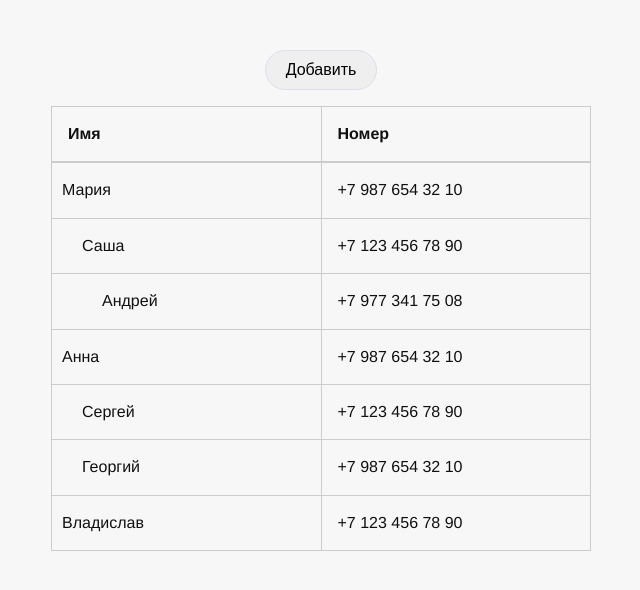
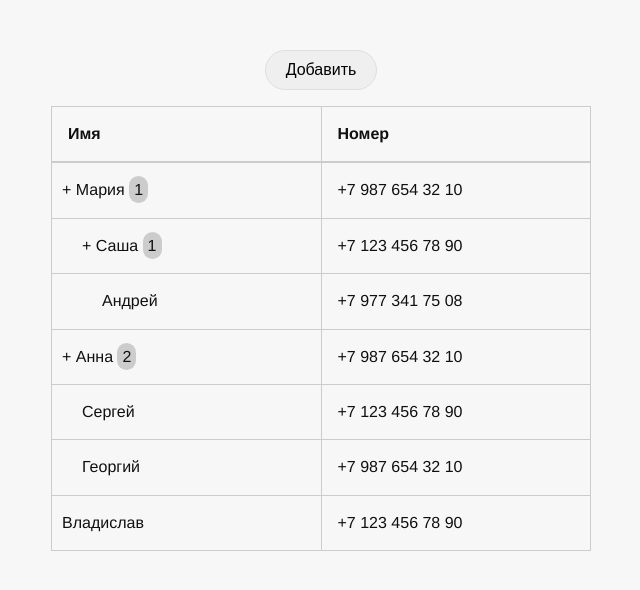
Before and after one commit to mazay33/roistat-test, a Vue app: page / in a window 1280 px wide. Shown: the top 590 px of the page, without its empty margins (49-689 px from the left). Built offline with nearby package versions, Linux system fonts and the light colour scheme.

Commit message:
feat: show quantity of children

```diff
--- a/src/components/TableRow.vue
+++ b/src/components/TableRow.vue
@@ -2,9 +2,12 @@
   <tr @click="toggleChildren">
     <td
       :style="{ paddingLeft: 10 + level * 20 + 'px' }"
+      :class="[row.children ? 'table__cell--active' : '']"
       class="table__cell table__cell--left"
     >
+      <span v-if="row.children">+</span>
       {{ row.name }}
+      <span v-if="row.children">{{ row.children.length }}</span>
     </td>
     <td class="table__cell table__cell--right">{{ row.number }}</td>
   </tr>
@@ -51,6 +54,17 @@ export default {
 .table__cell {
   padding: 1rem;
   border-bottom: 1px solid #ccc;
+  &--active {
+    cursor: pointer;
+  }
+  & td{
+    display: flex;
+  }
+  & span:nth-child(2) {
+    padding: 5px;
+    border-radius: 100px ;
+    background:#ccc;
+  }
 }
 
 .table__cell--left {
```
